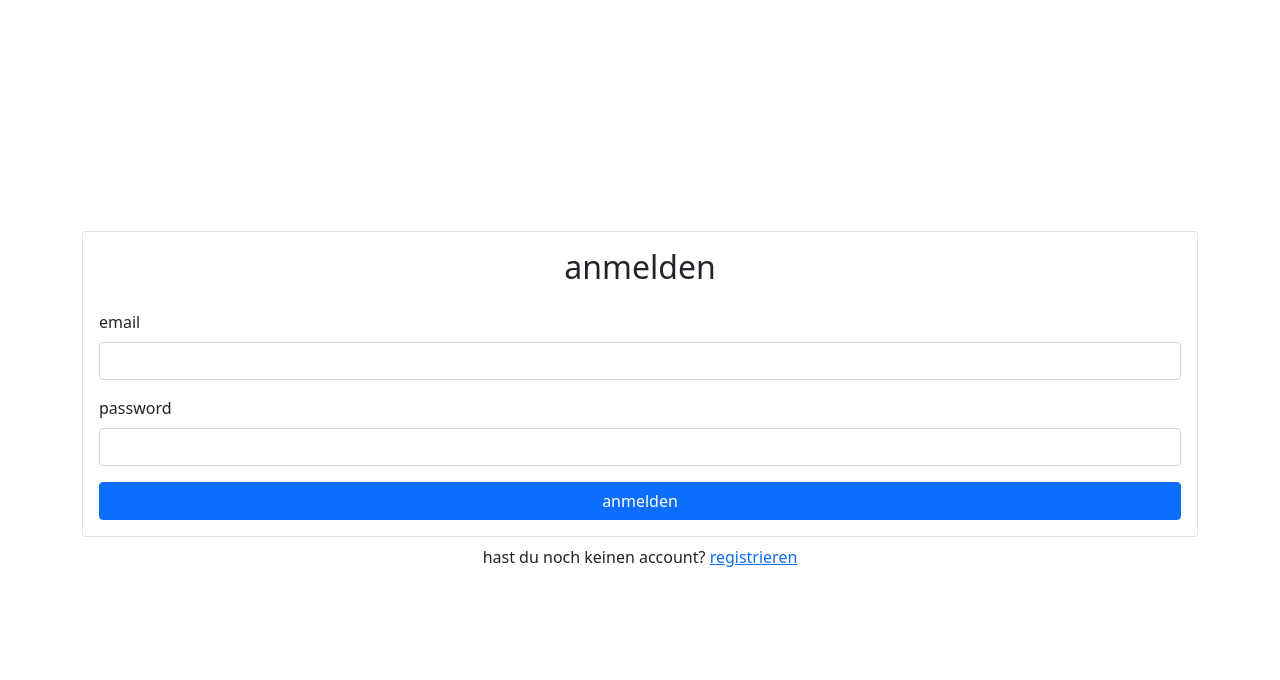
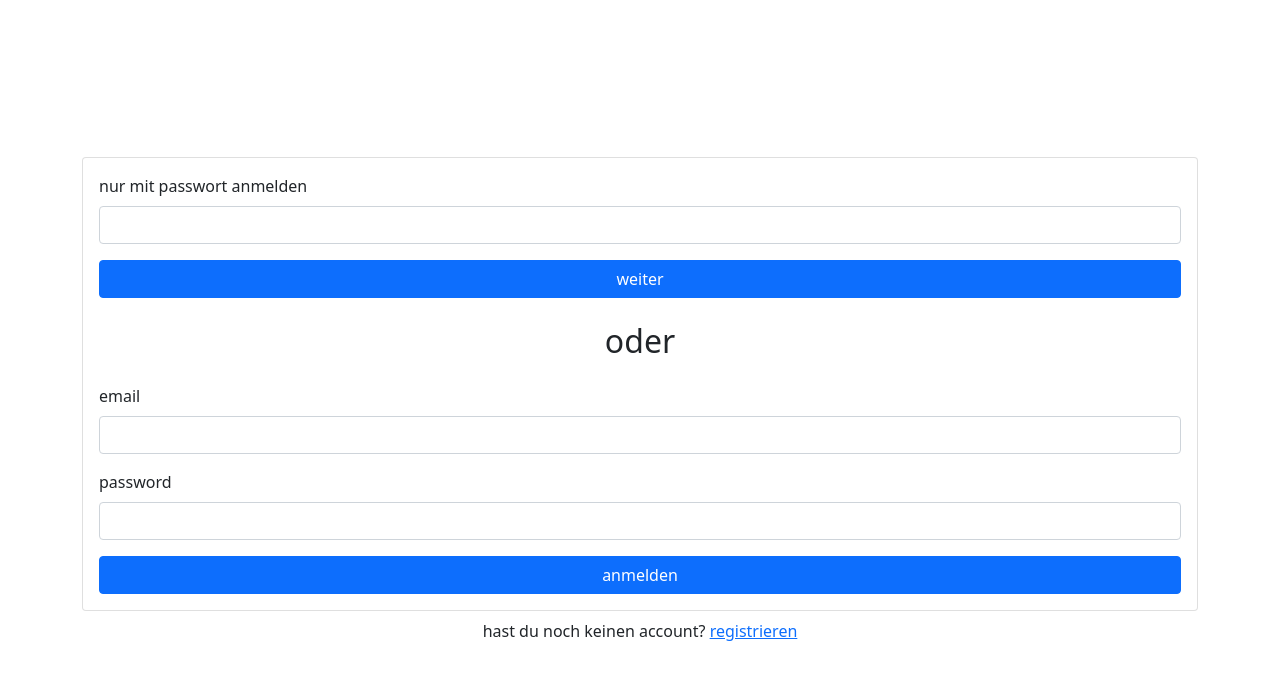
Before and after one commit to Tobotis/SalesManager, a React (Create React App) app: page /signin in a window 1280 px wide. Shown: the top 680 px of the page. Built offline with nearby package versions, Linux system fonts and the light colour scheme; no server answers.

Commit message:
only pw signin method

```diff
--- a/src/components/Dashboard.js
+++ b/src/components/Dashboard.js
@@ -2,6 +2,7 @@ import { Button, Alert, Card } from "react-bootstrap";
 import { useAuth } from "../contexts/AuthContext";
 import { useState } from "react";
 import { useNavigate } from "react-router-dom";
+import Layout from "./Layout";
 
 const Dashboard = () => {
   const { signout, currentUser } = useAuth();
@@ -19,7 +20,7 @@ const Dashboard = () => {
     setLoading(false);
   };
   return (
-    <div>
+    <Layout>
       <Card>
         <Card.Body>
           <h2 className="text-center mb-4">Dashboard</h2>
@@ -29,7 +30,7 @@ const Dashboard = () => {
       <Button className="w-100" onClick={handleClick} disabled={loading}>
         Abmelden
       </Button>
-    </div>
+    </Layout>
   );
 };
 
--- /dev/null
+++ b/src/components/Layout.js
@@ -0,0 +1,12 @@
+import NavigationBar from "./NavigationBar";
+
+const Layout = ({ children }) => {
+  return (
+    <div>
+      <NavigationBar />
+      {children}
+    </div>
+  );
+};
+
+export default Layout;
--- a/src/components/Login.js
+++ b/src/components/Login.js
@@ -6,10 +6,23 @@ import { Link, useNavigate } from "react-router-dom";
 const Login = () => {
   const emailRef = useRef();
   const passwordRef = useRef();
-  const { signin } = useAuth();
+  const pwRef = useRef();
+  const { signin, signinPW } = useAuth();
   const [error, setError] = useState("");
   const [loading, setLoading] = useState(false);
   const navigate = useNavigate();
+  const handlePWLogin = async (e) => {
+    e.preventDefault();
+    try {
+      setError("");
+      setLoading(true);
+      await signinPW(pwRef.current.value);
+      navigate("/");
+    } catch {
+      setError("irgendetwas ist schief gelaufen");
+    }
+    setLoading(false);
+  };
   const handleSubmit = async (e) => {
     e.preventDefault();
     try {
@@ -26,8 +39,17 @@ const Login = () => {
     <>
       <Card>
         <Card.Body>
-          <h2 className="text-center mb-4">anmelden</h2>
           {error && <Alert variant="danger">{error}</Alert>}
+          <Form className="mb-10" onSubmit={handlePWLogin}>
+            <Form.Group className="mb-3" id="pw">
+              <Form.Label>nur mit passwort anmelden</Form.Label>
+              <Form.Control type="password" ref={pwRef} required />
+            </Form.Group>
+            <Button disabled={loading} className="w-100" type="submit">
+              weiter
+            </Button>
+          </Form>
+          <h2 className="text-center m-4">oder</h2>
           <Form className="mb-10" onSubmit={handleSubmit}>
             <Form.Group className="mb-3" id="email">
               <Form.Label>email</Form.Label>
--- /dev/null
+++ b/src/components/NavigationBar.js
@@ -0,0 +1,23 @@
+import { Navbar, Nav, Container } from "react-bootstrap";
+
+const NavigationBar = () => {
+  const handleClick = () => {
+    console.log("logout");
+  }
+
+  return (
+    <Navbar collapseOnSelect fixed="top" expand="sm" bg="dark" variant="dark">
+      <Container>
+        <Navbar.Toggle aria-controls="responsive-navbar-nav" />
+        <Navbar.Collapse id="responsive-navbar-nav">
+          <Nav>
+            <Nav.Link href="">Cool</Nav.Link>
+            <Nav.Link href="">Finance</Nav.Link>
+          </Nav>
+        </Navbar.Collapse>
+      </Container>
+    </Navbar>
+  );
+};
+
+export default NavigationBar;
--- a/src/contexts/AuthContext.js
+++ b/src/contexts/AuthContext.js
@@ -5,6 +5,9 @@ import {
   signInWithEmailAndPassword,
   signOut,
 } from "firebase/auth";
+
+
+export const PWLOGIN="user@tobotis.com";
 const AuthContext = React.createContext();
 export const AuthProvider = ({ children }) => {
   const [currentUser, setCurrentUser] = useState(null);
@@ -21,6 +24,9 @@ export const AuthProvider = ({ children }) => {
   function signout() {
     return signOut(auth);
   }
+  function signinPW(password){
+    return signInWithEmailAndPassword(auth, PWLOGIN, password);
+  }
   useEffect(() => {
     const unsubscribe = auth.onAuthStateChanged((user) => {
       setCurrentUser(user);
@@ -33,6 +39,7 @@ export const AuthProvider = ({ children }) => {
     signup,
     signin,
     signout,
+    signinPW,
   };
   return (
     <AuthContext.Provider value={value}>
```
